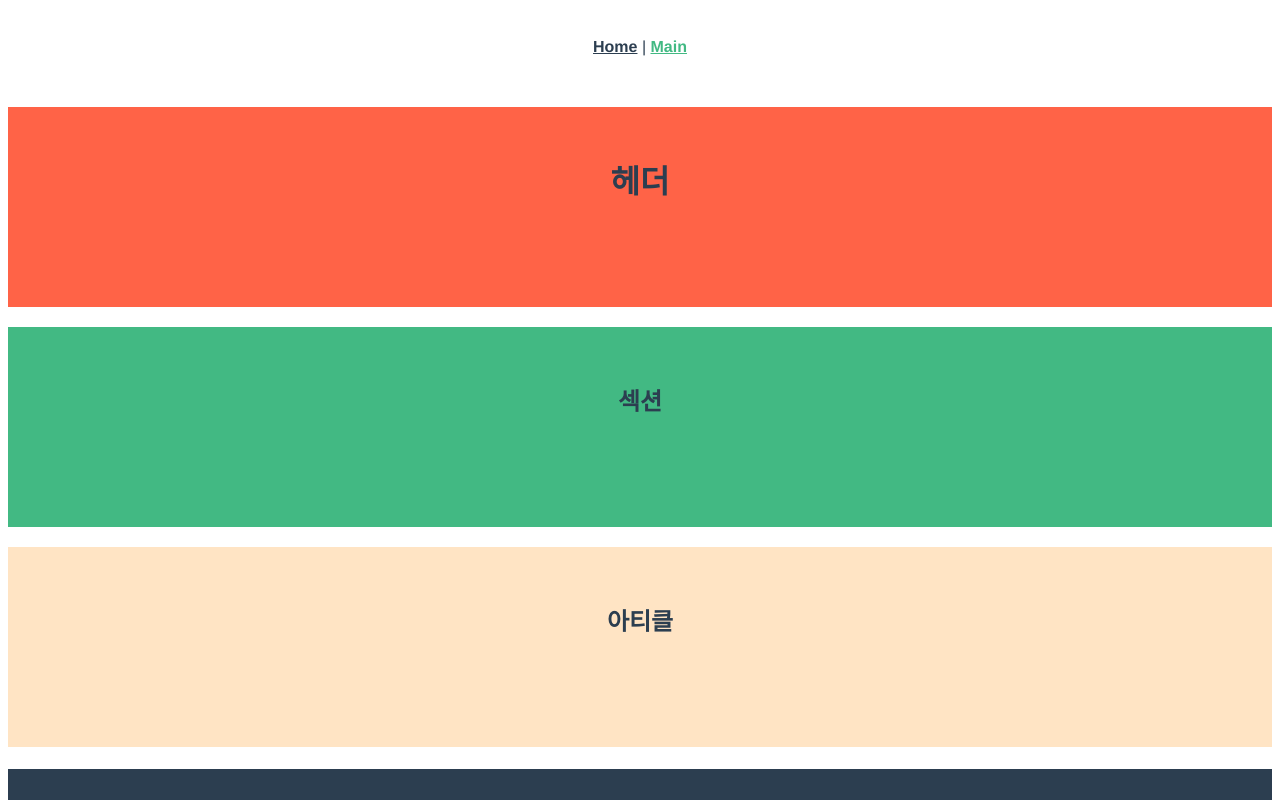
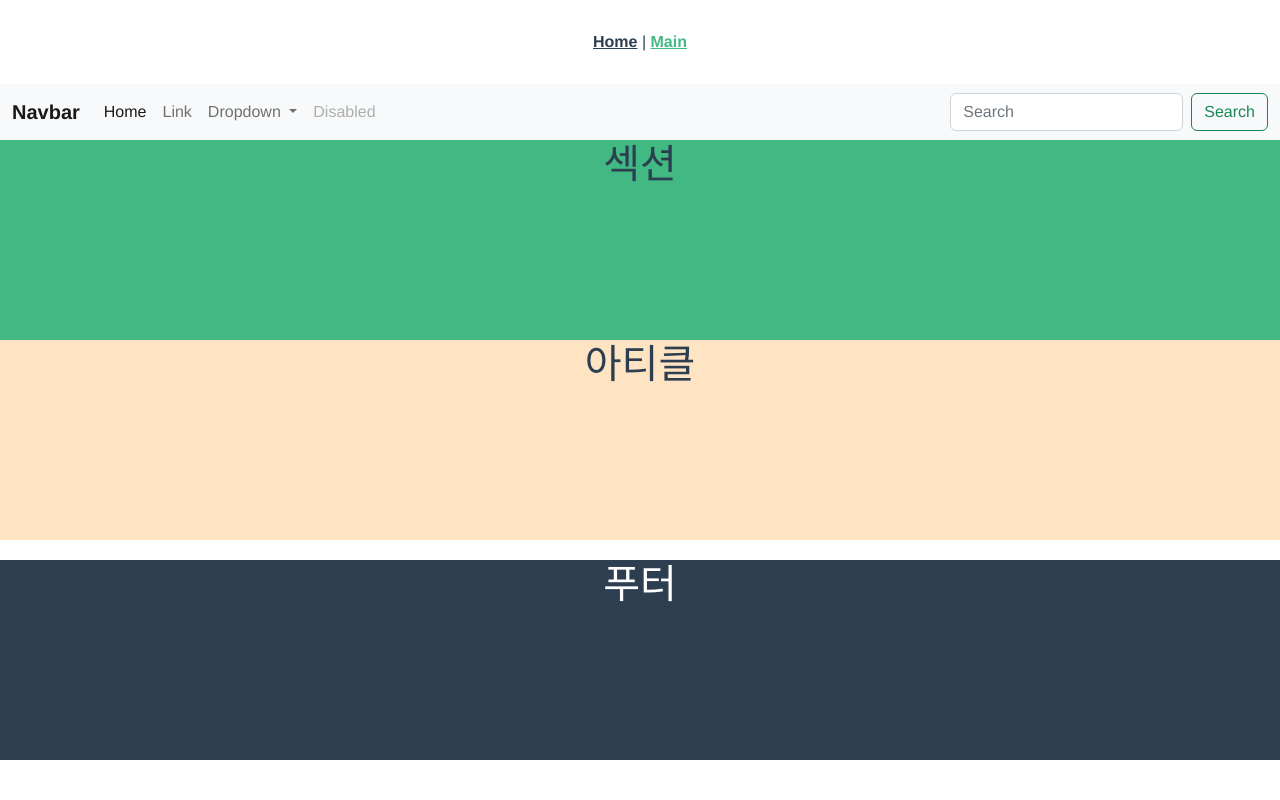
Before and after one commit to junmo-l/WorkPlace, a Vue app in the folder project_shop/: page /main in a window 1280 px wide. Shown: the top 800 px of the page. Built offline with nearby package versions, Linux system fonts and the light colour scheme.

Commit message:
header 부트스트랩 컴포넌트 연결

```diff
--- a/project_shop/package.json
+++ b/project_shop/package.json
@@ -7,8 +7,10 @@
     "build": "vue-cli-service build"
   },
   "dependencies": {
+    "bootstrap": "^5.2.1",
+    "bootstrap-vue-3": "^0.3.3",
     "core-js": "^3.8.3",
-    "vue": "^3.2.13",
+    "vue": "^3.2.39",
     "vue-router": "^4.0.3",
     "vuex": "^4.0.0"
   },
--- a/project_shop/src/components/mainPage/headerT.vue
+++ b/project_shop/src/components/mainPage/headerT.vue
@@ -1,7 +1,65 @@
 <template>
   <div>
     <header>
-      <h1>헤더</h1>
+      <nav class="navbar navbar-expand-lg bg-light">
+        <div class="container-fluid">
+          <a class="navbar-brand" href="#">Navbar</a>
+          <button
+            class="navbar-toggler"
+            type="button"
+            data-bs-toggle="collapse"
+            data-bs-target="#navbarSupportedContent"
+            aria-controls="navbarSupportedContent"
+            aria-expanded="false"
+            aria-label="Toggle navigation"
+          >
+            <span class="navbar-toggler-icon"></span>
+          </button>
+          <div class="collapse navbar-collapse" id="navbarSupportedContent">
+            <ul class="navbar-nav me-auto mb-2 mb-lg-0">
+              <li class="nav-item">
+                <a class="nav-link active" aria-current="page" href="#">Home</a>
+              </li>
+              <li class="nav-item">
+                <a class="nav-link" href="#">Link</a>
+              </li>
+              <li class="nav-item dropdown">
+                <a
+                  class="nav-link dropdown-toggle"
+                  href="#"
+                  role="button"
+                  data-bs-toggle="dropdown"
+                  aria-expanded="false"
+                >
+                  Dropdown
+                </a>
+                <ul class="dropdown-menu">
+                  <li><a class="dropdown-item" href="#">Action</a></li>
+                  <li><a class="dropdown-item" href="#">Another action</a></li>
+                  <li><hr class="dropdown-divider" /></li>
+                  <li>
+                    <a class="dropdown-item" href="#">Something else here</a>
+                  </li>
+                </ul>
+              </li>
+              <li class="nav-item">
+                <a class="nav-link disabled">Disabled</a>
+              </li>
+            </ul>
+            <form class="d-flex" role="search">
+              <input
+                class="form-control me-2"
+                type="search"
+                placeholder="Search"
+                aria-label="Search"
+              />
+              <button class="btn btn-outline-success" type="submit">
+                Search
+              </button>
+            </form>
+          </div>
+        </div>
+      </nav>
     </header>
   </div>
 </template>
@@ -22,12 +80,11 @@
 </script>
 
 <style scoped>
-header,
+/* header,
 div {
   line-height: 150px;
-
-  background-color: tomato;
   height: 25vh;
   width: 100%;
-}
+  background-color: tomato;
+} */
 </style>
--- a/project_shop/src/main.js
+++ b/project_shop/src/main.js
@@ -2,6 +2,10 @@
 import App from "./App.vue";
 import router from "./router";
 import store from "./store";
+
+import BootstrapVue3 from "bootstrap-vue-3";
+import "bootstrap/dist/css/bootstrap.css";
+import "bootstrap-vue-3/dist/bootstrap-vue-3.css";
 
 import headerT from "@/components/mainPage/headerT";
 import sectionB from "@/components/mainPage/sectionB";
@@ -14,4 +18,4 @@
 app.component("sectionB", sectionB);
 app.component("articleB", articleB);
 app.component("footerB", footerB);
-app.use(store).use(router).mount("#app");
+app.use(store).use(BootstrapVue3).use(router).mount("#app");
```
Also changed, not shown: 1 other file (tests, documents, lock files or other folders).
